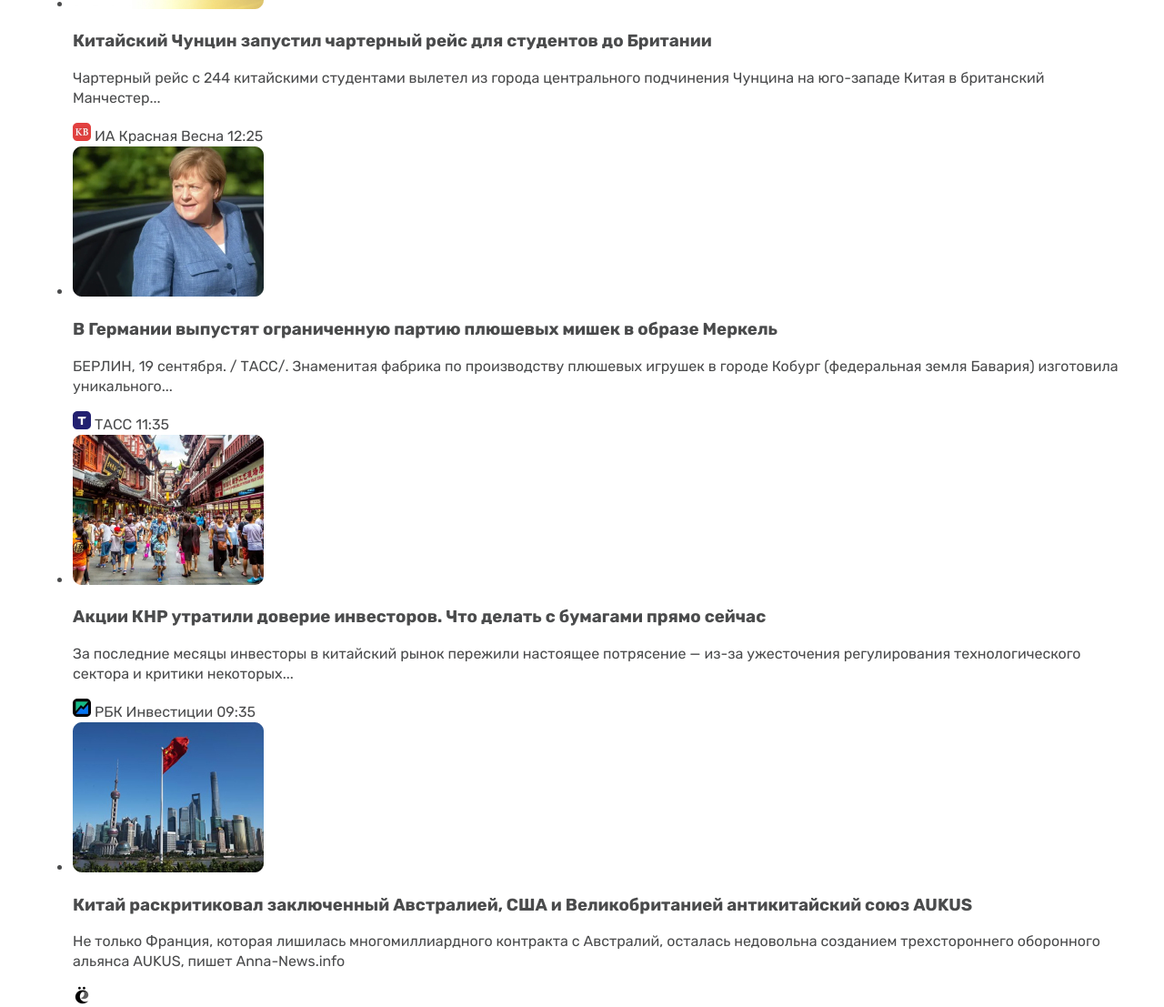
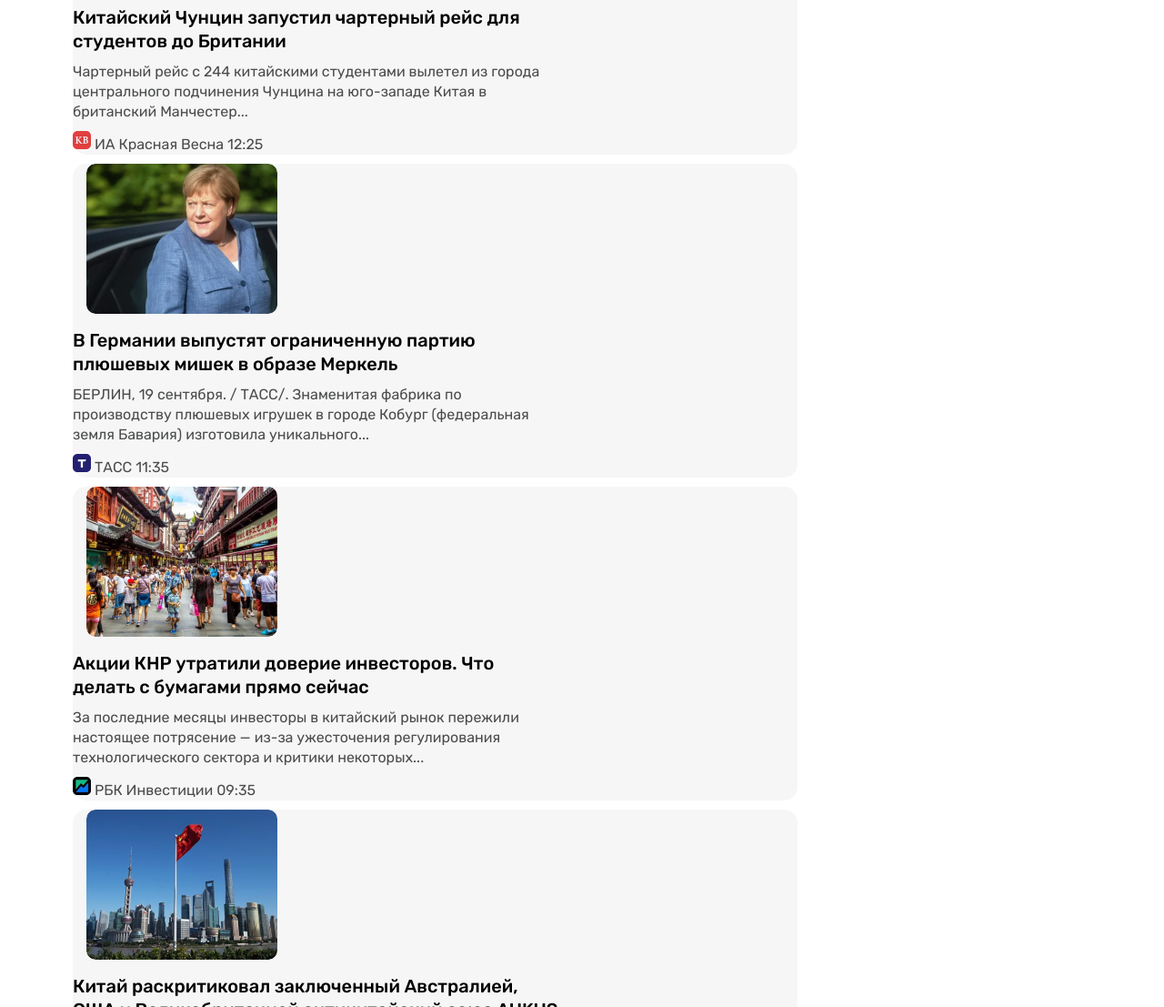
Before and after one commit to IbragimovOlimjon/-003-Namangan24-maketi, a plain HTML site: page index.html in a window 1280 px wide. Shown: the part 1693-2800 px from the top of the page at 91% size. Drawn offline with Linux system fonts and the light colour scheme.

Commit message:
global news section added

```diff
--- a/css/styles.css
+++ b/css/styles.css
@@ -25,7 +25,7 @@ body {
 
 *:focus {
     border-radius: 10px;
-    color: darkgray;
+    color: #7296EE;
     outline-offset: 4px;
     outline-width: 2px;
     outline-style: dashed;
@@ -72,7 +72,18 @@ body {
     background-color: #fff;
     border-radius: 7px;
     font-family: 'Rubik', sans-serif;
+    transition: 0.5s ease;
 }
+.logo-n24:hover{
+    opacity: 0.8;
+    background-color:  #7296EE;;
+    color: #fff;
+
+}
+.logo-n24:active{
+    opacity: 0.6;
+}
+
 
 .course {
     display: flex;
@@ -137,19 +148,19 @@ body {
     display: inline-block;
     width: 89px;
     background-color: #7296EC;
-    color: #ffffff;
+    color: #7F7F7F;
     padding: 13px 20px;
     border-radius: 10px;
     text-decoration: none;
+    transition: 0.3s ease;
 }
 .access-icon:hover{
+    opacity: 0.8;
     background-color:  #7296EE;;
-    color: #582424;
+    color: #fff;
 
 }
 .access-icon:active{
-    background-color:  #7296EE;
-    color: #582424;
     opacity: 0.6;
 }
 
@@ -165,9 +176,6 @@ body {
     margin-top: 30px;
     list-style: none;
 }
-.sitenav-site-container {
-
-}
 
 .main-link {
     text-decoration: none;
@@ -176,7 +184,18 @@ body {
     font-size: 18px;
     line-height: 21px;
     padding: 0;
-    color: rgba(127, 127, 127, 1);
+    color: #7F7F7F;
+    transition: 0.3s ease;
+}
+.main-link:hover{
+    opacity: 0.8;
+    background-color:  ;
+    color: #7296EE;
+    border-radius: 4px;
+
+}
+.main-link:active{
+    opacity: 0.6;
 }
 
 .line {
@@ -208,6 +227,14 @@ body {
 .hero-heading {
     margin-top: 0;
     color: #000;
+    transition: 0.2s ease;
+}
+.hero-heading:hover{
+    opacity: 0.8;
+    color:  #7296EE;
+}
+.hero-heading:active{
+    opacity: 0.6;
 }
 
 .hero-heading-info {
@@ -257,7 +284,7 @@ body {
     display: flex;
     align-items: center;
     justify-content: space-between;
-    background-color: #a6a6a6;
+    background-color: #ec7826;
     margin: 60px 75px;
     padding: 25px 70px 25px 25px;
     border-radius: 8px;
@@ -275,6 +302,7 @@ body {
     color: #fff;
     padding: 13px 30px;
     border-radius: 10px;
+    transition: 0.2s ease;
 }
 
 .button:hover{
@@ -290,3 +318,43 @@ body {
     border: 2px solid #7296EC;
     border-radius: 8px;
 }
+
+.global-info {
+
+}
+
+.global-data {
+    width: 797px;
+    background: #F6F6F6;
+    border-radius: 15px;
+    margin-top: 0;
+    margin-bottom: 10px;
+    list-style: none;
+}
+
+.global-heading {
+    width: 535px;
+    text-decoration: none;
+    color: #000;
+    font-weight: 500;
+    font-size: 20px;
+    line-height: 26px;
+    margin: 10px 0px;
+}
+.text {
+    text-decoration: none;
+}
+.global-text {
+    width: 535px;
+    color: #4A4B4C;
+    font-weight: normal;
+    font-size: 16px;
+    line-height: 22px;
+    margin: 10px 0px;
+}
+.news-img {
+    width: 210px;
+    height: 165px;
+    border-radius: 10px;
+    margin: 0px 15px;
+}
--- a/index.html
+++ b/index.html
@@ -164,43 +164,50 @@
                 </div>
             </div>
         </section>
-    </main>
 
 
-    <section>
-        <div class="container">
-            <div>
-                <div>
-                    <h2>В мире</h2>
-                    <ul>
-                        <li>
-                            <img src="img/Airimage.jpg" alt="air" width="210" height="165">
-                            <h3>Китайский Чунцин запустил чартерный рейс для студентов до Британии</h3>
-                            <p>Чартерный рейс с 244 китайскими студентами вылетел из города центрального подчинения Чунцина на юго-западе Китая в британский Манчестер...</p>
+
+    <section class="global-news">
+        <div class="news-list container">
+                <div class="news-list-iteam">
+                    <h2 class="in-the-world">В мире</h2>
+                    <ul class="global-info">
+                        <li class="global-data">
+                            <img class="news-img" src="img/Airimage.jpg" alt="air" width="210" height="165">
+                            <a href="#" class="text">
+                                <h3 class="global-heading">Китайский Чунцин запустил чартерный рейс для студентов до Британии</h3>
+                            </a>
+                            <p class="global-text">Чартерный рейс с 244 китайскими студентами вылетел из города центрального подчинения Чунцина на юго-западе Китая в британский Манчестер...</p>
                             <a href="#"><img src="img/logoair.jpg" alt="minilogo" width="20" height="20"></a>
                             <span>ИА Красная Весна 12:25</span>
                         </li>
 
-                        <li>
-                            <img src="img/angela.jpg" alt="angela merkel" width="210" height="165">
-                            <h3>В Германии выпустят ограниченную партию плюшевых мишек в образе Меркель</h3>
-                            <p>БЕРЛИН, 19 сентября. / ТАСС/. Знаменитая фабрика по производству плюшевых игрушек в городе Кобург (федеральная земля Бавария) изготовила уникального...</p>
+                        <li class="global-data">
+                            <img class="news-img" src="img/angela.jpg" alt="angela merkel" width="210" height="165">
+                            <a href="#" class="text">
+                                <h3 class="global-heading">В Германии выпустят ограниченную партию плюшевых мишек в образе Меркель</h3>
+                            </a>
+                            <p class="global-text">БЕРЛИН, 19 сентября. / ТАСС/. Знаменитая фабрика по производству плюшевых игрушек в городе Кобург (федеральная земля Бавария) изготовила уникального...</p>
                             <a href="#"><img src="img/logoangela.jpg" alt="minilogo" width="20" height="20"></a>
                             <span>ТАСС 11:35</span>
                         </li>
 
-                        <li>
-                            <img src="img/tayvan.jpg" alt="tayvan" width="210" height="165">
-                            <h3>Акции КНР утратили доверие инвесторов. Что делать с бумагами прямо сейчас</h3>
-                            <p>За последние месяцы инвесторы в китайский рынок пережили настоящее потрясение — из-за ужесточения регулирования технологического сектора и критики некоторых...</p>
+                        <li class="global-data">
+                            <img class="news-img" src="img/tayvan.jpg" alt="tayvan" width="210" height="165">
+                            <a href="#" class="text">
+                                <h3 class="global-heading">Акции КНР утратили доверие инвесторов. Что делать с бумагами прямо сейчас</h3>
+                            </a>
+                            <p class="global-text">За последние месяцы инвесторы в китайский рынок пережили настоящее потрясение — из-за ужесточения регулирования технологического сектора и критики некоторых...</p>
                             <a href="#"><img src="img/logotayvan.jpg" alt="minilogo" width="20" height="20"></a>
                             <span>РБК Инвестиции 09:35</span>
                         </li>
 
-                        <li>
-                            <img src="img/kitay.jpg" alt="kitay" width="210" height="165">
-                            <h3>Китай раскритиковал заключенный Австралией, США и Великобританией антикитайский союз AUKUS</h3>
-                            <p>Не только Франция, которая лишилась многомиллиардного контракта с Австралий, осталась недовольна созданием трехстороннего оборонного альянса AUKUS, пишет Anna-News.info</p>
+                        <li class="global-data">
+                            <img class="news-img" src="img/kitay.jpg" alt="kitay" width="210" height="165">
+                            <a href="#" class="text">
+                                <h3 class="global-heading">Китай раскритиковал заключенный Австралией, США и Великобританией антикитайский союз AUKUS</h3>
+                            </a>
+                            <p class="global-text">Не только Франция, которая лишилась многомиллиардного контракта с Австралий, осталась недовольна созданием трехстороннего оборонного альянса AUKUS, пишет Anna-News.info</p>
                             <a href="#"><img src="img/logokitay.jpg" alt="minilogo" width="20" height="20"></a>
                         </li>
                     </ul>
@@ -210,36 +217,31 @@
                     <ul>
                         <li>
                             <a href="#">
-                                <h3>В Фергане создадут узбекско-пакистанский университет</h3>
+                                <h3>В Фергане создадут узбекско-пакистанский университет</h3></a>
                                 <p>Sputnik Узбекистан 14:09</p>
-                            </a>
                         </li>
                         <li>
                             <a href="#">
-                                <h3>Узбекистан утвердил соглашение о содействии занятости в странах СНГ</h3>
+                                <h3>Узбекистан утвердил соглашение о содействии занятости в странах СНГ</h3></a>
                                 <p>ИА Красная Весна 10:19</p>
-                            </a>
                         </li>
                         <li>
                             <a href="#">
-                                <h3>В Узбекистане увеличиваются очереди за автомобилями UzAuto</h3>
+                                <h3>В Узбекистане увеличиваются очереди за автомобилями UzAuto</h3></a>
                                 <p>Северная газета (Армянск) 13:50</p>
-                            </a>
                         </li>
 
                         <li>
                             <a href="">
-                                <h3>Минтуризма опровергло приостановку выплат за шаги</h3>
+                                <h3>Минтуризма опровергло приостановку выплат за шаги</h3></a>
                                 <p>Sputnik Узбекистан 14:32</p>
-                            </a>
                         </li>
                     </ul>
                 </div>
                 <aside><a href="#"><img src="img/reklama.jpg" alt="reklama" width="393" height="338"></a></aside>
                 <a href="#">Показать ещё </a>
-            </div>
         </div>
     </section>
-
+</main>
 
     <!--FOOTER-->
```
Lines whose indentation alone changed are shown as unchanged.
